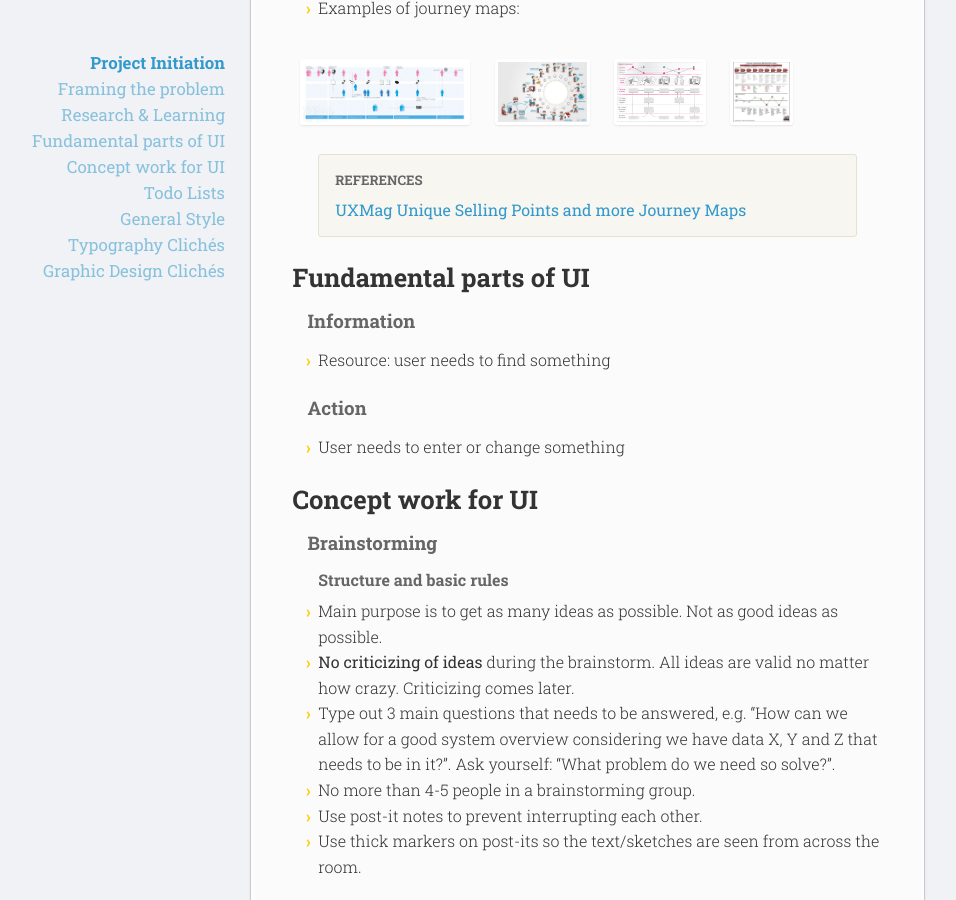
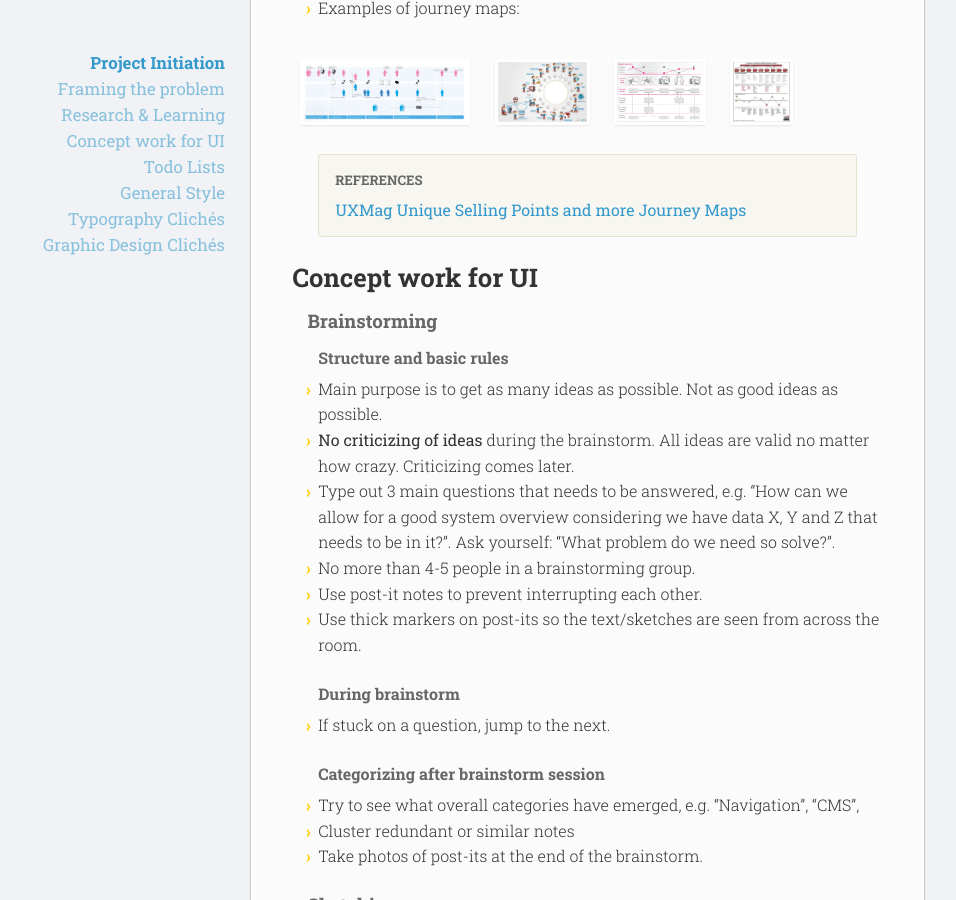
Before and after one commit to Magnus-G/Process, a Jekyll site: the page built from index.md, in a window 1280 px wide and 900 px high, scrolled down 4253 px. Shown: the whole window, without its empty margins (65-1021 px from the left). Built offline with Jekyll 4.4.1, drawn with Linux system fonts in a browser that asks for light colours; nearby versions of some CDN libraries; Markdown is read by kramdown in place of the engine named in the settings.

Commit message:
Update index.md

```diff
--- a/index.md
+++ b/index.md
@@ -159,16 +159,6 @@ Research & Learning
 <a href="http://customerexperienceplanning.com/2012/04/11/customer-journey-mapping-part-i-the-basics/
 ">Journey Maps</a>
 </div>
-
-Fundamental parts of UI
-===================
-
-### Information
-* Resource: user needs to find something
-
-### Action
-* User needs to enter or change something
-
 
 Concept work for UI
 ========
```
